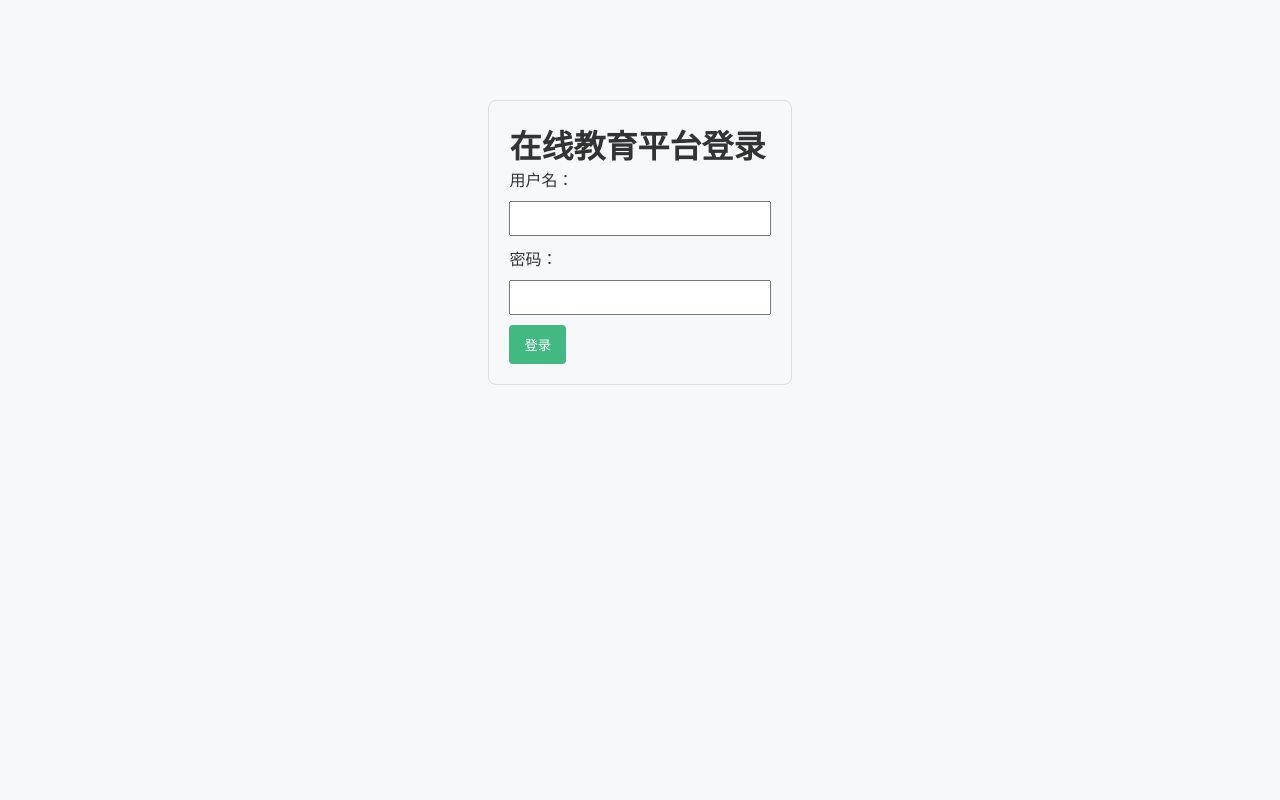
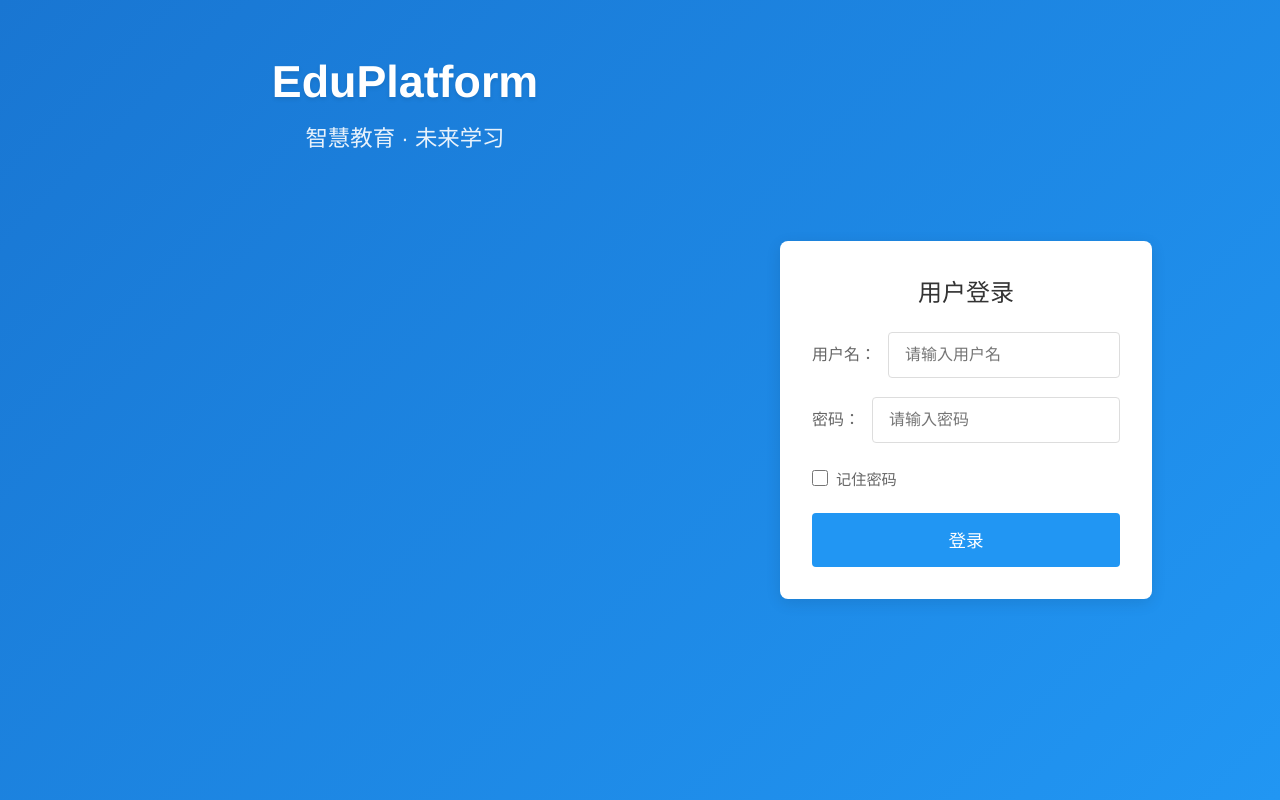
Before and after one commit to LanZyuan/edu-platform, a Vue app: page /login in a window 1280 px wide. Built offline with nearby package versions, Linux system fonts and the light colour scheme.

Commit message:
优化登录页面：增加背景、修改登录框、添加平台名称，

```diff
--- a/src/views/Login.vue
+++ b/src/views/Login.vue
@@ -1,17 +1,49 @@
 <template>
-  <div class="login-container">
-    <h1>在线教育平台登录</h1>
-    <form @submit.prevent="handleLogin">
-      <div>
-        <label>用户名：</label>
-        <input type="text" v-model="username" required>
+  <div class="login-page">
+    <div class="platform-info">
+      <h1 class="platform-name">EduPlatform</h1>
+      <p class="platform-slogan">智慧教育 · 未来学习</p>
+      <div class="education-icons">
+        <i class="fas fa-book-open"></i>
+        <i class="fas fa-graduation-cap"></i>
+        <i class="fas fa-laptop-code"></i>
+        <i class="fas fa-atom"></i>
       </div>
-      <div>
-        <label>密码：</label>
-        <input type="password" v-model="password" required>
+    </div>
+
+    <div class="login-wrapper">
+      <div class="login-container">
+        <h2 class="login-title">用户登录</h2>
+        <form @submit.prevent="handleLogin" class="login-form">
+          <div class="form-row">
+            <span class="input-label">用户名：</span>
+            <input
+              type="text"
+              v-model="username"
+              placeholder="请输入用户名"
+              required
+              class="form-input"
+            >
+          </div>
+          <div class="form-row">
+            <span class="input-label">密码：</span>
+            <input
+              type="password"
+              v-model="password"
+              placeholder="请输入密码"
+              required
+              class="form-input"
+            >
+          </div>
+          <div class="remember-row">
+            <label class="remember-me">
+              <input type="checkbox"> 记住密码
+            </label>
+          </div>
+          <button type="submit" class="login-btn">登录</button>
+        </form>
       </div>
-      <button type="submit">登录</button>
-    </form>
+    </div>
   </div>
 </template>
 
@@ -24,34 +56,197 @@ const password = ref('')
 const router = useRouter()
 
 const handleLogin = () => {
-  // 实际项目这里调用API
   console.log('登录信息:', username.value, password.value)
-
-  // 模拟登录成功
   localStorage.setItem('isAuthenticated', 'true')
   router.push('/home')
 }
 </script>
 
 <style scoped>
+.login-page {
+  display: flex;
+  min-height: 100vh;
+  background: linear-gradient(135deg, #1976d2, #2196f3);
+  padding-top: 40px; /* 调整整体下移距离 */
+}
+
+.platform-info {
+  flex: 1;
+  display: flex;
+  flex-direction: column;
+  justify-content: flex-start; /* 改为flex-start使内容上移 */
+  align-items: center;
+  color: white;
+  padding: 2rem;
+  padding-top: 1rem; /* 减少顶部内边距使内容更高 */
+}
+
+.platform-name {
+  font-size: 2.8rem;
+  font-weight: bold;
+  margin-bottom: 0.8rem; /* 减小下边距 */
+  text-shadow: 0 2px 4px rgba(0, 0, 0, 0.1);
+}
+
+.platform-slogan {
+  font-size: 1.4rem;
+  opacity: 0.9;
+  margin-bottom: 1.5rem; /* 增加下边距为图标留空间 */
+}
+
+/* 新增教育图标样式 */
+.education-icons {
+  display: flex;
+  justify-content: center;
+  gap: 30px; /* 图标间距 */
+  margin-top: 1rem;
+  font-size: 2rem;
+  color: rgba(255, 255, 255, 0.7);
+  animation: float 3s ease-in-out infinite;
+}
+
+.education-icons i {
+  animation: float 3s ease-in-out infinite;
+  animation-delay: calc(var(--i) * 0.2s);
+}
+
+@keyframes float {
+  0%, 100% {
+    transform: translateY(0);
+  }
+  50% {
+    transform: translateY(-10px);
+  }
+}
+
+.login-wrapper {
+  width: 500px;
+  display: flex;
+  align-items: center;
+  padding-right: 10%;
+  margin-left: -30px;
+}
+
 .login-container {
-  max-width: 400px;
-  margin: 100px auto;
-  padding: 20px;
-  border: 1px solid #ddd;
+  width: 100%;
+  background: white;
+  padding: 2rem;
   border-radius: 8px;
+  box-shadow: 0 4px 15px rgba(0, 0, 0, 0.1);
 }
-input {
-  margin: 10px 0;
-  padding: 8px;
+
+.login-title {
+  font-size: 1.5rem;
+  color: #333;
+  margin-bottom: 1.5rem;
+  text-align: center;
+  font-weight: 500;
+}
+
+.login-form {
   width: 100%;
 }
-button {
-  padding: 10px 15px;
-  background: #42b983;
+
+.form-row {
+  display: flex;
+  align-items: center;
+  margin-bottom: 1.2rem;
+  white-space: nowrap;
+}
+
+.input-label {
+  display: inline-block;
+  width: auto;
+  color: #666;
+  font-size: 1rem;
+  margin-right: 12px;
+  line-height: 1.5;
+}
+
+.form-input {
+  flex: 1;
+  padding: 0.8rem 1rem;
+  border: 1px solid #ddd;
+  border-radius: 4px;
+  font-size: 1rem;
+  min-width: 0;
+}
+
+.form-input:focus {
+  border-color: #2196f3;
+  outline: none;
+  box-shadow: 0 0 0 2px rgba(33, 150, 243, 0.2);
+}
+
+.remember-row {
+  margin: 1.5rem 0;
+}
+
+.remember-me {
+  display: flex;
+  align-items: center;
+  font-size: 0.95rem;
+  color: #666;
+  cursor: pointer;
+}
+
+.remember-me input {
+  margin-right: 8px;
+  width: 16px;
+  height: 16px;
+}
+
+.login-btn {
+  width: 100%;
+  padding: 0.9rem;
+  background: #2196f3;
   color: white;
   border: none;
   border-radius: 4px;
+  font-size: 1.1rem;
+  font-weight: 500;
   cursor: pointer;
+  transition: all 0.3s;
+}
+
+.login-btn:hover {
+  background: #1a80d6;
+}
+
+@media (max-width: 768px) {
+  .login-page {
+    flex-direction: column;
+    padding-top: 20px;
+  }
+
+  .platform-info {
+    padding: 1rem;
+    text-align: center;
+  }
+
+  .education-icons {
+    gap: 20px;
+    font-size: 1.5rem;
+  }
+
+  .login-wrapper {
+    width: 90%;
+    padding: 0;
+    margin: 0 auto 2rem;
+  }
+
+  .login-container {
+    padding: 1.5rem;
+  }
+
+  .form-row {
+    flex-direction: column;
+    align-items: flex-start;
+  }
+
+  .input-label {
+    margin-bottom: 0.5rem;
+    margin-right: 0;
+  }
 }
 </style>
```
